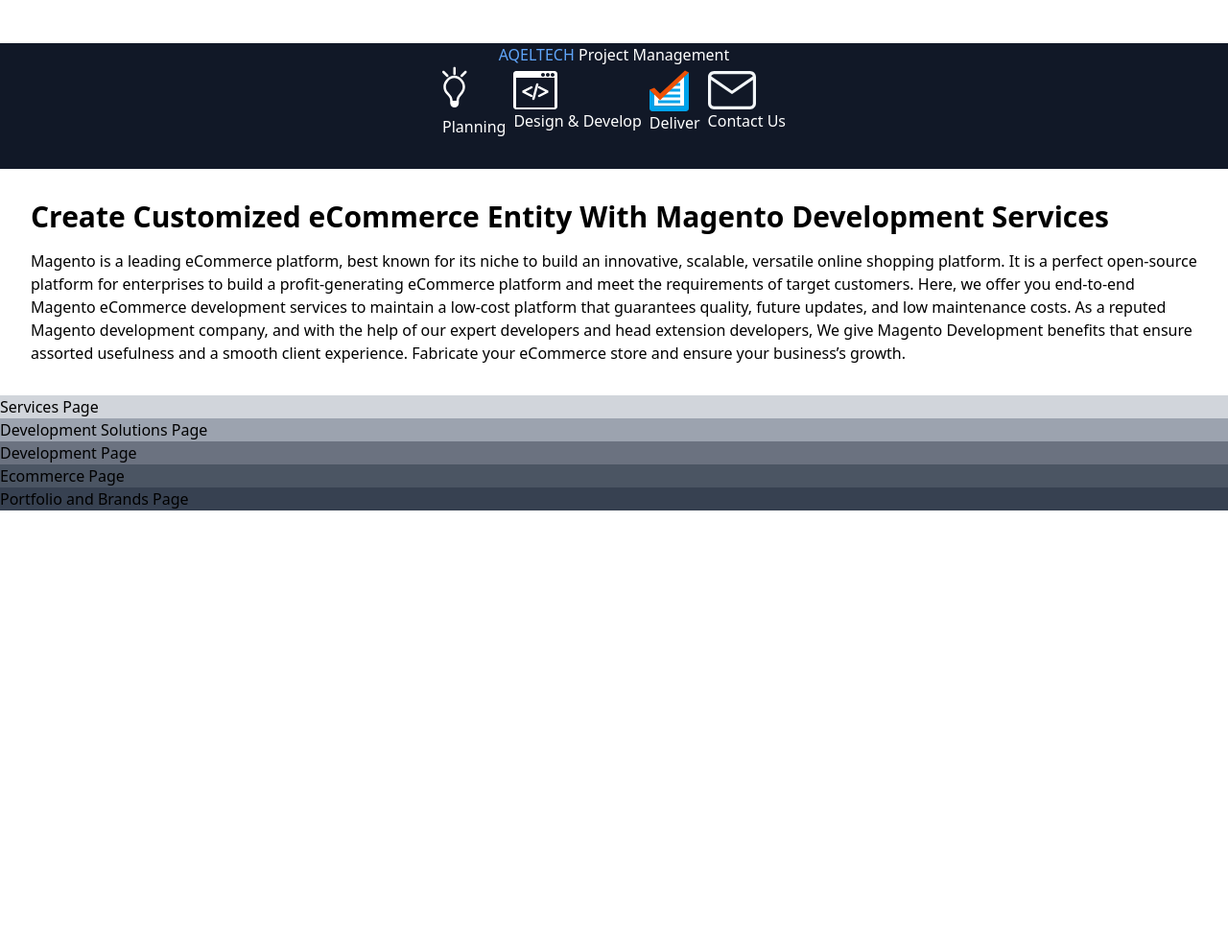
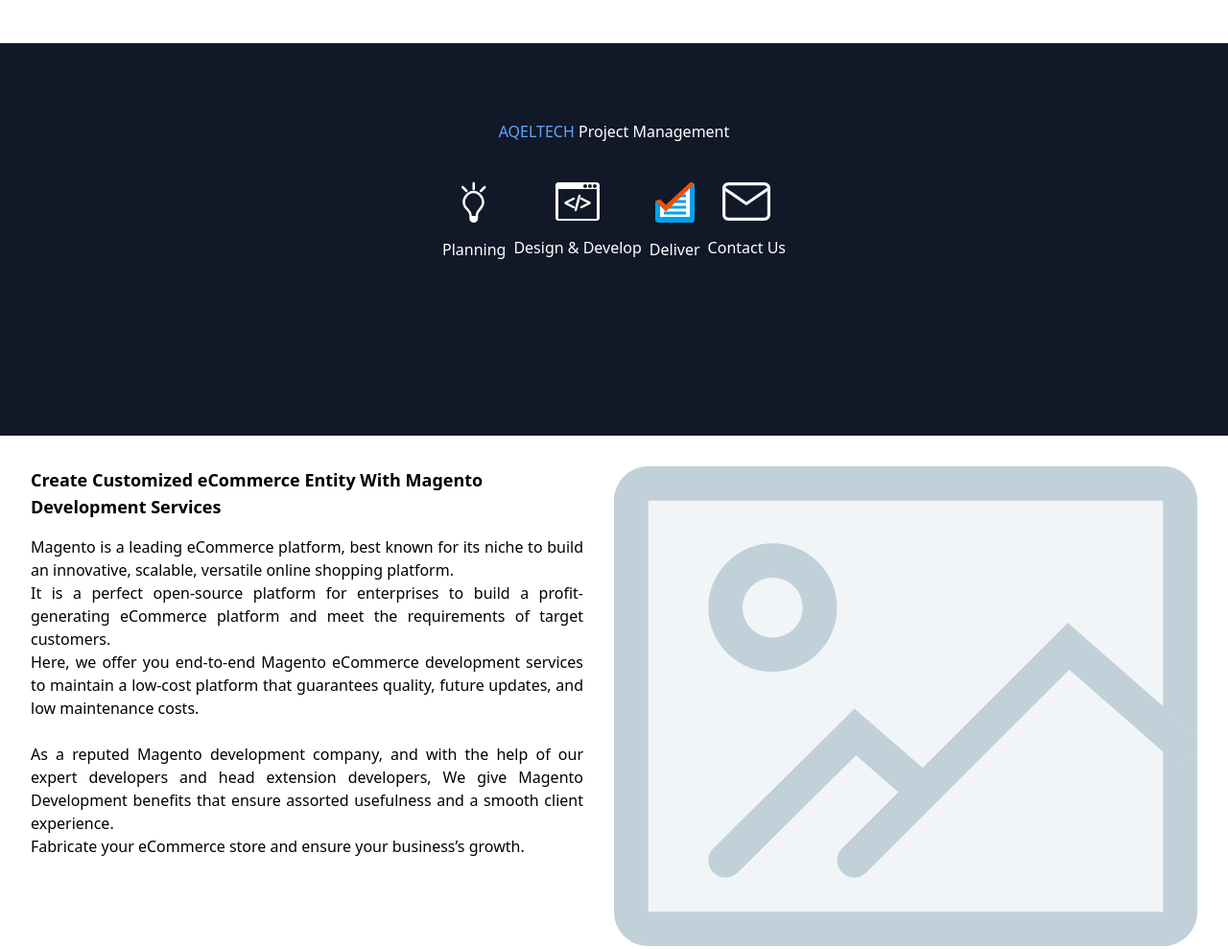
Before and after one commit to petekgithub/a-landing, a website: page index.html in a window 1280 px wide. Shown: the part 680-1669 px from the top of the page at 96% size. Before the commit the page ends 1212 px from the top, so only its background shows below. Drawn offline with nearby package versions, Linux system fonts and the light colour scheme.

Commit message:
management-section-update

```diff
--- a/index.html
+++ b/index.html
@@ -60,9 +60,9 @@
     </div>
     <div>
       <!-- Project Management Page -->
-      <section class="bg-white">
+      <section class="">
         <div class="flex flex-col items-center justify-center bg-gray-900">
-          <div class="text-center">
+          <div class="text-center mt-20 mb-10">
             <span
               class="text-blue-400 text-[26px] font-normal font-['Ubuntu'] capitalize"
               >AQELTECH</span
@@ -74,71 +74,84 @@
           </div>
 
           <div class="text-center flex items-center space-x-2">
-            <div class="flex items-center space-y-2">
-              <div class="text-center">
+            <div
+              class="flex flex-col items-center space-y-2"
+              style="margin-bottom: 150px"
+            >
               <img src="assets/icons/lamp.svg" alt="Lamp" class="mb-2" />
               <span
                 class="text-white text-[21px] font-normal font-['Ubuntu'] capitalize"
+                >Planning</span
               >
-                  Planning
-                </span>
+            </div>
+
+            <div
+              class="flex flex-col items-center space-y-2"
+              style="margin-bottom: 150px"
+            >
+              <img src="assets/icons/code.svg" alt="Code" class="mb-2" />
+              <span
+                class="text-white text-[21px] font-normal font-['Ubuntu'] capitalize"
+                >Design & Develop</span
+              >
+            </div>
+
+            <div
+              class="flex flex-col items-center space-y-2"
+              style="margin-bottom: 150px"
+            >
+              <img src="assets/icons/folder.svg" alt="Folder" class="mb-2" />
+              <span
+                class="text-white text-[21px] font-normal font-['Ubuntu'] capitalize"
+                >Deliver</span
+              >
+            </div>
+
+            <div
+              class="flex flex-col items-center space-y-2"
+              style="margin-bottom: 150px"
+            >
+              <img src="assets/icons/mail2.svg" alt="Mail" class="mb-2" />
+              <span
+                class="text-white text-[21px] font-normal font-['Ubuntu'] capitalize"
+                >Contact Us</span
+              >
             </div>
           </div>
 
-            <div class="flex items-center space-y-2">
-              <div class="text-center">
-                <img src="assets/icons/code.svg" alt="Code" class="" />
-                <span
-                  class="text-white text-[21px] font-normal font-['Ubuntu'] capitalize"
+          <div class="bg-white mt-8 p-8 flex">
+            <div class="flex-1 pr-8 mb-8">
+              <h2 class="bg-sky-500 text-lg font-bold mb-4">
+                Create Customized eCommerce Entity With Magento Development
+                Services
+              </h2>
+
+              <div
+                class="w-[490px] h-[380px] text-justify text-slate-950 text-base font-light font-['Ubuntu'] leading-normal"
               >
-                  Design & Develop
-                </span>
+                Magento is a leading eCommerce platform, best known for its
+                niche to build an innovative, scalable, versatile online
+                shopping platform. <br />It is a perfect open-source platform
+                for enterprises to build a profit-generating eCommerce platform
+                and meet the requirements of target customers.<br />Here, we
+                offer you end-to-end Magento eCommerce development services to
+                maintain a low-cost platform that guarantees quality, future
+                updates, and low maintenance costs.<br /><br />As a reputed
+                Magento development company, and with the help of our expert
+                developers and head extension developers, We give Magento
+                Development benefits that ensure assorted usefulness and a
+                smooth client experience. <br />Fabricate your eCommerce store
+                and ensure your business’s growth.
               </div>
             </div>
 
-            <div class="flex items-center space-y-2">
-              <div class="text-center">
-                <img src="assets/icons/folder.svg" alt="Folder" />
-                <span
-                  class="text-white text-[21px] font-normal font-['Ubuntu'] capitalize"
-                >
-                  Deliver
-                </span>
+            <div class="w-1/2 mb-8">
+              <img
+                src="./assets/images/img.svg"
+                alt="Ecommerce Entity"
+                class="w-full h-auto object-cover rounded-sm"
+              />
             </div>
-            </div>
-
-            <div class="flex items-center space-y-2">
-              <div class="text-center">
-                <img src="assets/icons/mail2.svg" alt="Mail" />
-                <span
-                  class="text-white text-[21px] font-normal font-['Ubuntu'] capitalize"
-                >
-                  Contact Us
-                </span>
-              </div>
-            </div>
-          </div>
-
-          <div class="bg-white mt-8 p-8">
-            <h2 class="text-3xl font-bold mb-4">
-              Create Customized eCommerce Entity With Magento Development
-              Services
-            </h2>
-            <p>
-              Magento is a leading eCommerce platform, best known for its niche
-              to build an innovative, scalable, versatile online shopping
-              platform. It is a perfect open-source platform for enterprises to
-              build a profit-generating eCommerce platform and meet the
-              requirements of target customers. Here, we offer you end-to-end
-              Magento eCommerce development services to maintain a low-cost
-              platform that guarantees quality, future updates, and low
-              maintenance costs. As a reputed Magento development company, and
-              with the help of our expert developers and head extension
-              developers, We give Magento Development benefits that ensure
-              assorted usefulness and a smooth client experience. Fabricate your
-              eCommerce store and ensure your business’s growth.
-            </p>
-            <img />
           </div>
         </div>
       </section>
```
Also changed, not shown: assets/images/img.svg (added). Lines whose indentation alone changed are shown as unchanged.
